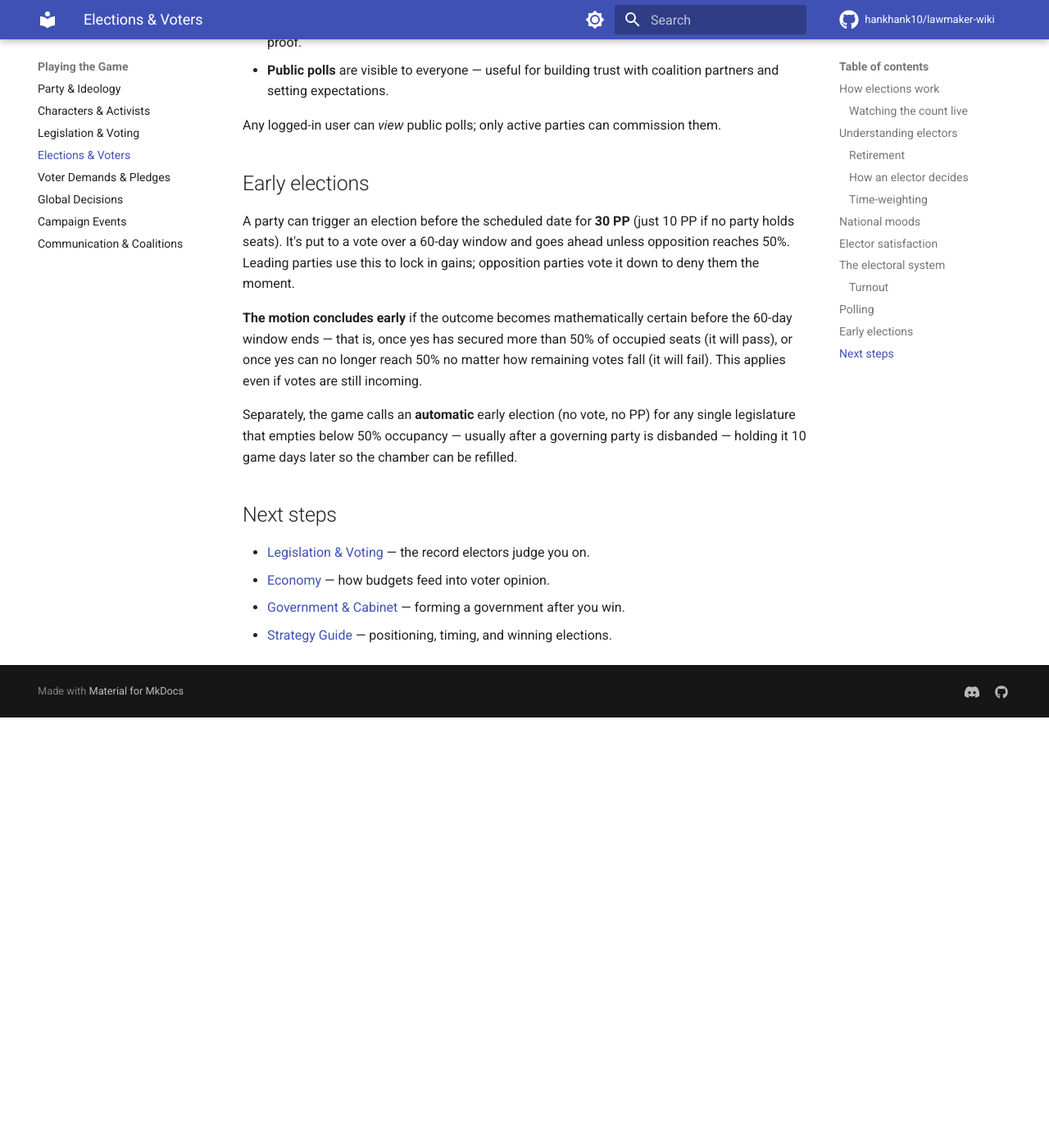
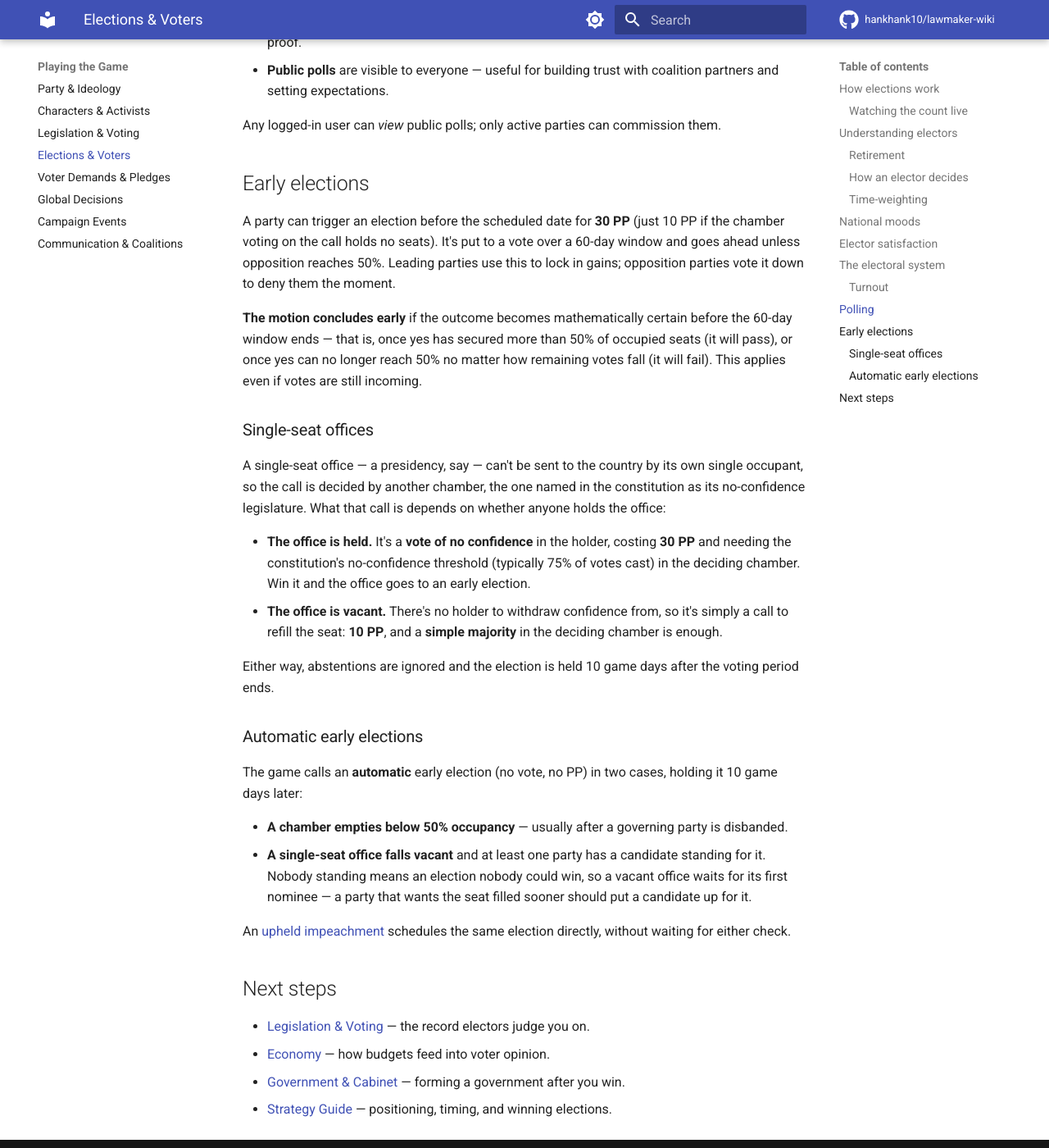
Before and after one commit to hankhank10/lawmaker-wiki, an MkDocs documentation site: the page built from docs/gameplay/elections.md, in a window 1280 px wide and 1400 px high, scrolled down 4643 px. Shown: the whole window at 82% size. Built offline with MkDocs 1.6.1 and Material for MkDocs 9.7.7, drawn with Linux system fonts in a browser that asks for light colours; comment, search, counter and statistics services are not loaded; before the commit the page ends 5518 px from its top, so only the background shows below that.

Commit message:
📝 Sync from private repo
Auto-synced from hankhank10/lawmaker/game-manual

```diff
--- a/docs/gameplay/elections.md
+++ b/docs/gameplay/elections.md
@@ -107,11 +107,27 @@ Any logged-in user can *view* public polls; only active parties can commission t
 
 ## Early elections
 
-A party can trigger an election before the scheduled date for **30 PP** (just 10 PP if no party holds seats). It's put to a vote over a 60-day window and goes ahead unless opposition reaches 50%. Leading parties use this to lock in gains; opposition parties vote it down to deny them the moment.
+A party can trigger an election before the scheduled date for **30 PP** (just 10 PP if the chamber voting on the call holds no seats). It's put to a vote over a 60-day window and goes ahead unless opposition reaches 50%. Leading parties use this to lock in gains; opposition parties vote it down to deny them the moment.
 
 **The motion concludes early** if the outcome becomes mathematically certain before the 60-day window ends — that is, once yes has secured more than 50% of occupied seats (it will pass), or once yes can no longer reach 50% no matter how remaining votes fall (it will fail). This applies even if votes are still incoming.
 
-Separately, the game calls an **automatic** early election (no vote, no PP) for any single legislature that empties below 50% occupancy — usually after a governing party is disbanded — holding it 10 game days later so the chamber can be refilled.
+### Single-seat offices
+
+A single-seat office — a presidency, say — can't be sent to the country by its own single occupant, so the call is decided by another chamber, the one named in the constitution as its no-confidence legislature. What that call is depends on whether anyone holds the office:
+
+- **The office is held.** It's a **vote of no confidence** in the holder, costing **30 PP** and needing the constitution's no-confidence threshold (typically 75% of votes cast) in the deciding chamber. Win it and the office goes to an early election.
+- **The office is vacant.** There's no holder to withdraw confidence from, so it's simply a call to refill the seat: **10 PP**, and a **simple majority** in the deciding chamber is enough.
+
+Either way, abstentions are ignored and the election is held 10 game days after the voting period ends.
+
+### Automatic early elections
+
+The game calls an **automatic** early election (no vote, no PP) in two cases, holding it 10 game days later:
+
+- **A chamber empties below 50% occupancy** — usually after a governing party is disbanded.
+- **A single-seat office falls vacant** and at least one party has a candidate standing for it. Nobody standing means an election nobody could win, so a vacant office waits for its first nominee — a party that wants the seat filled sooner should put a candidate up for it.
+
+An [upheld impeachment](supreme-court.md) schedules the same election directly, without waiting for either check.
 
 ## Next steps
 
```
Also changed, not shown: docs/faq.md (+1 -1 lines), docs/reference.md (+4 -2 lines).
